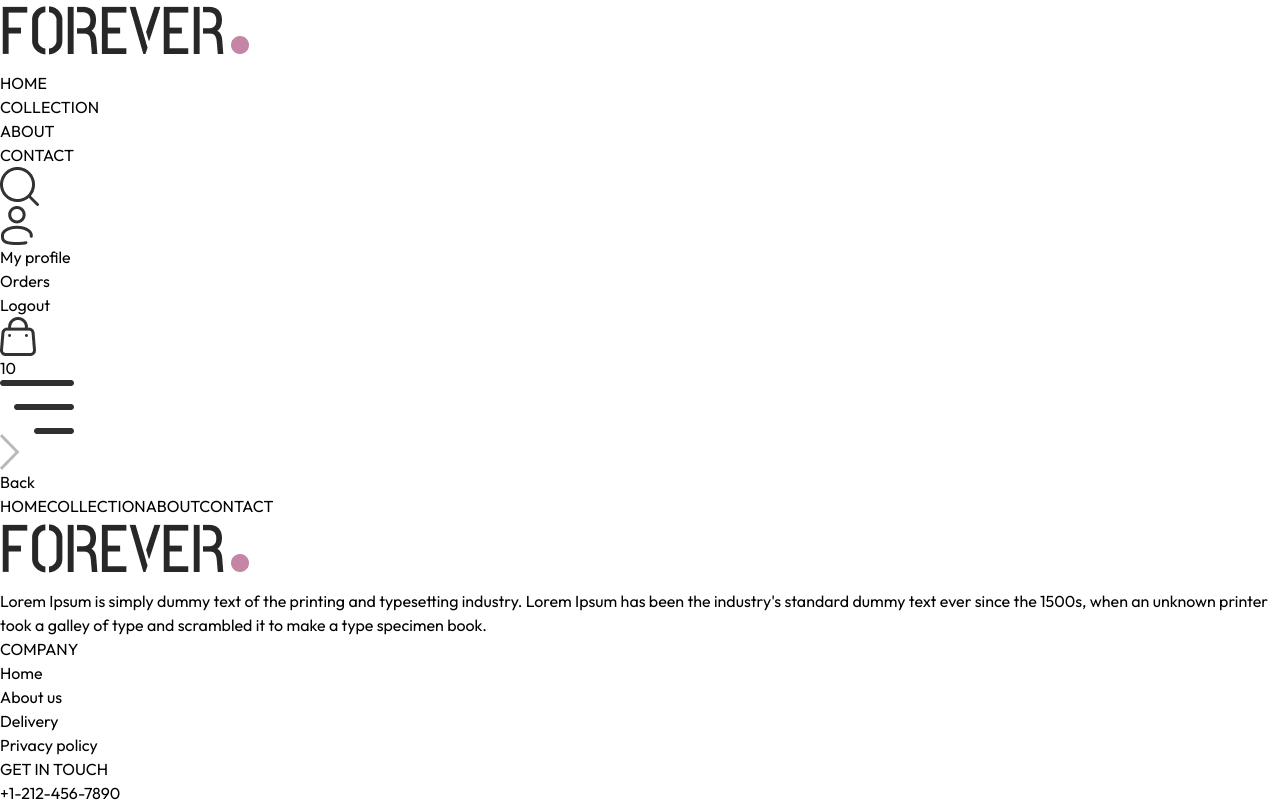
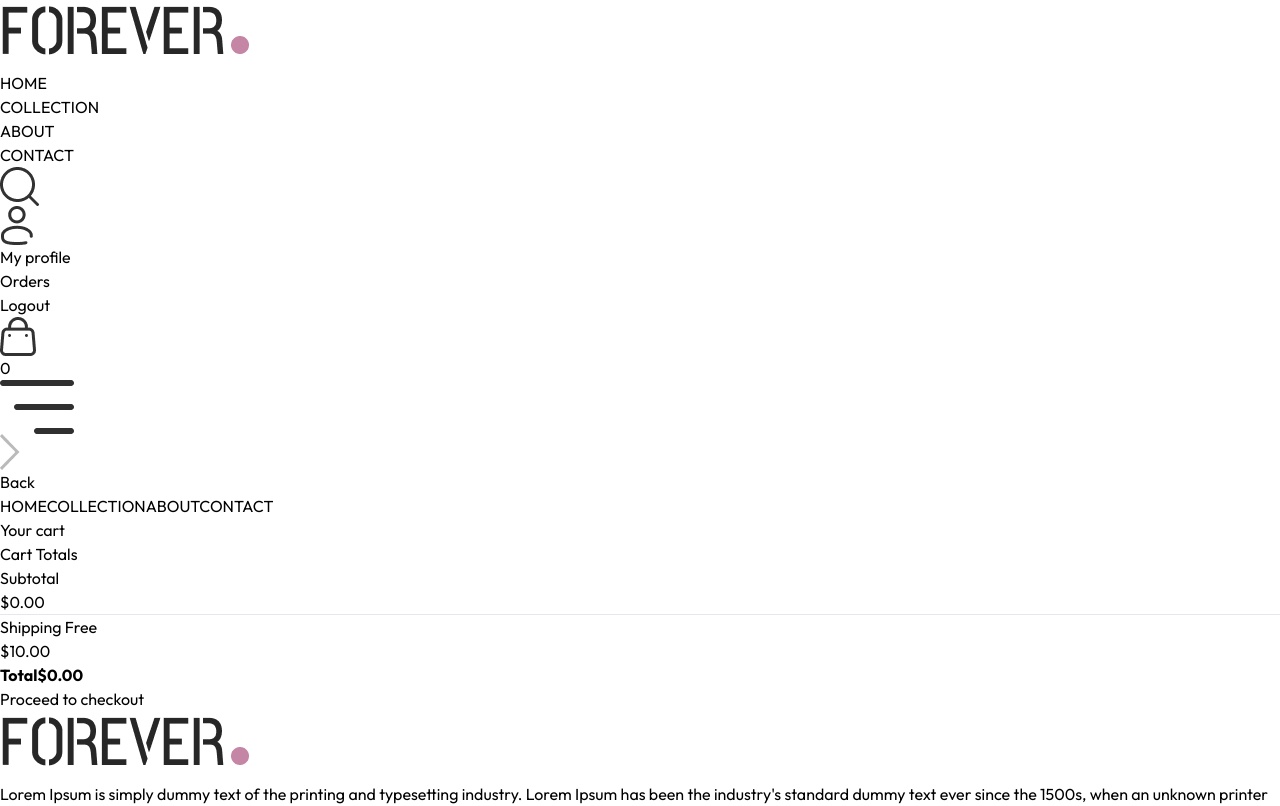
Before and after one commit to khlstudy/practice-project, a React app: page /cart in a window 1280 px wide. Shown: the top 806 px of the page. Built offline with nearby package versions, Linux system fonts and the light colour scheme; the HTML template or start-up script is replaced by a standard one.

Commit message:
add cart page

```diff
--- a/src/App.jsx
+++ b/src/App.jsx
@@ -12,10 +12,13 @@
 import Navbar from './components/Navbar';
 import Footer from './components/Footer';
 import SearchBar from './components/SearchBar';
+import { ToastContainer, toast } from 'react-toastify';
+import 'react-toastify/dist/ReactToastify.css';
 
 const App = () => {
   return (
     <div className='px-4 sm:px-[5vw] md:px-[7vw] lg:px-[9vw]'>
+      <ToastContainer />
       <Navbar />
       <SearchBar />
       <Routes>
--- /dev/null
+++ b/src/components/CartTotal.jsx
@@ -0,0 +1,40 @@
+import React, { useContext } from 'react';
+import Title from './Title';
+import { ShopContext } from '../context/ShopContext';
+
+const CartTotal = () => {
+  const { currency, delivery_fee, getCartAmount } = useContext(ShopContext);
+  return (
+    <div className='w-full'>
+      <div className='text2xl'>
+        <Title text1='Cart' text2='Totals' />
+      </div>
+      <div className='flex flex-col gap-2 mt-2 text-sm'>
+        <div className='flex justify-between'>
+          <p>Subtotal</p>
+          <p>
+            {currency}
+            {getCartAmount()}.00
+          </p>
+        </div>
+        <hr />
+        <div className='flex justify-between'>
+          <p>Shipping Free</p>
+          <p>
+            {currency}
+            {delivery_fee}.00
+          </p>
+        </div>
+        <div className='flex justify-between'>
+          <b>Total</b>
+          <b>
+            {currency}
+            {getCartAmount() === 0 ? 0 : getCartAmount() + delivery_fee}.00
+          </b>
+        </div>
+      </div>
+    </div>
+  );
+};
+
+export default CartTotal;
--- a/src/components/Navbar.jsx
+++ b/src/components/Navbar.jsx
@@ -5,7 +5,7 @@
 
 const Navbar = () => {
   const [visible, setVisible] = useState(false);
-  const { setShowSearch } = useContext(ShopContext);
+  const { setShowSearch, getCartCount } = useContext(ShopContext);
 
   return (
     <div className='flex items-center justify-between py-5 font-medium'>
@@ -56,7 +56,7 @@
         <Link to='/cart' className='relative'>
           <img src={assets.cart_icon} className='w-5 min-w-5' alt='' />
           <p className='absolute right-[-5px] bottom-[-5px] w-4 text-center leading-4 bg-black text-white aspect-square rounded-full text-[8px]'>
-            10
+            {getCartCount()}
           </p>
         </Link>
         <img
--- a/src/context/ShopContext.jsx
+++ b/src/context/ShopContext.jsx
@@ -1,12 +1,73 @@
 import { createContext, useState } from 'react';
 import { products } from '../assets/assets';
 export const ShopContext = createContext();
+import { useEffect } from 'react';
+import { toast } from 'react-toastify';
 
 const ShopContextProvider = props => {
   const currency = '$';
   const delivery_fee = 10;
   const [search, setSearch] = useState('');
   const [showSearch, setShowSearch] = useState(false);
+  const [cartItems, setCartItems] = useState({});
+
+  const addToCart = async (itemId, size) => {
+    if (!size) {
+      toast.error('Select Product Size');
+      return;
+    }
+
+    let cartData = structuredClone(cartItems);
+
+    if (cartData[itemId]) {
+      if (cartData[itemId][size]) {
+        cartData[itemId][size] += 1;
+      } else {
+        cartData[itemId][size] = 1;
+      }
+    } else {
+      cartData[itemId] = {};
+      cartData[itemId][size] = 1;
+    }
+    setCartItems(cartData);
+  };
+
+  const getCartCount = () => {
+    let totalCount = 0;
+    for (const items in cartItems) {
+      for (const item in cartItems[items]) {
+        try {
+          if (cartItems[items][item] > 0) {
+            totalCount += cartItems[items][item];
+          }
+        } catch (error) {}
+      }
+    }
+    return totalCount;
+  };
+
+  const updateQuantity = async (itemId, size, quantity) => {
+    let cartData = structuredClone(cartItems);
+
+    cartData[itemId][size] = quantity;
+
+    setCartItems(cartData);
+  };
+
+  const getCartAmount = () => {
+    let totalAmount = 0;
+    for (const items in cartItems) {
+      let itemInfo = products.find(product => product._id === items);
+      for (const item in cartItems[items]) {
+        try {
+          if (cartItems[items][item] > 0) {
+            totalAmount += itemInfo.price * cartItems[items][item];
+          }
+        } catch (error) {}
+      }
+    }
+    return totalAmount;
+  };
 
   const value = {
     products,
@@ -16,6 +77,11 @@
     setSearch,
     showSearch,
     setShowSearch,
+    cartItems,
+    addToCart,
+    getCartCount,
+    updateQuantity,
+    getCartAmount,
   };
 
   return (
--- a/src/pages/Cart.jsx
+++ b/src/pages/Cart.jsx
@@ -1,11 +1,104 @@
-import React from 'react'
+import React, { useContext, useEffect, useState } from 'react';
+import { ShopContext } from '../context/ShopContext';
+import Title from '../components/Title';
+import Product from './Product';
+import { assets } from '../assets/assets';
+import CartTotal from '../components/CartTotal';
 
 const Cart = () => {
+  const { products, currency, cartItems, updateQuantity } =
+    useContext(ShopContext);
+
+  const [cartData, setCartData] = useState([]);
+
+  useEffect(() => {
+    const tempData = [];
+    for (const items in cartItems) {
+      for (const item in cartItems[items]) {
+        if (cartItems[items][item] > 0) {
+          tempData.push({
+            _id: items,
+            size: item,
+            quantity: cartItems[items][item],
+          });
+        }
+      }
+    }
+    setCartData(tempData);
+  }, [cartItems]);
   return (
-    <div>
+    <div className='border-t pt-14'>
+      <div className='text-2xl mb-3'>
+        <Title text1='Your' text2='cart' />
+      </div>
+      <div>
+        {cartData.map((item, index) => {
+          const productData = products.find(
+            product => product._id === item._id
+          );
+          return (
+            <div
+              key={index}
+              className='py-4 border-t border-b text-gray-700 grid grid-cols-[4fr_0.5fr_0.5fr] sm:grid-cols-[4fr_2fr_0.5fr] items-center gap-4'
+            >
+              <div className='flex items-start gap-6'>
+                <img
+                  className='w-16 sm:w-20'
+                  src={productData.image[0]}
+                  alt=''
+                />
+                <div>
+                  <p className='text-xs sm:text-lg font-medium'>
+                    {productData.name}
+                  </p>
+                  <div className='flex items-center gap-5 mt-2'>
+                    <p>
+                      {currency}
+                      {productData.price}
+                    </p>
+                    <p className='px-2 sm:px-3 sm:py-1 border bg-slate-50'>
+                      {item.size}
+                    </p>
+                  </div>
+                </div>
+              </div>
+              <input
+                onChange={e =>
+                  e.target.value === ' ' || e.target.value === '0'
+                    ? null
+                    : updateQuantity(
+                        item._id,
+                        item.size,
+                        Number(e.target.value)
+                      )
+                }
+                className='border max-w-10 sm:max-w-20 px-1 sm:px-2 py-1'
+                type='number'
+                min={1}
+                defaultValue={item.quantity}
+              />
+              <img
+                onClick={() => updateQuantity(item._id, item.size, 0)}
+                className='w-4 mr-4 sm:w-5 cursor-pointer'
+                src={assets.bin_icon}
+                alt=''
+              />
+            </div>
+          );
+        })}
+      </div>
+      <div className='flex justify-end my-20'>
+        <div className='w-full sm:w-[450px]'>
+          <CartTotal />
+          <div className='w-full text-end'>
+            <button className='bg-black text-white test-sm my-8 px-8 py-3 uppercase'>
+              Proceed to checkout
+            </button>
+          </div>
+        </div>
+      </div>
+    </div>
+  );
+};
 
-    </div>
-  )
-}
-
-export default Cart
+export default Cart;
--- a/src/pages/Product.jsx
+++ b/src/pages/Product.jsx
@@ -6,7 +6,7 @@
 
 const Product = () => {
   const { productId } = useParams();
-  const { products, currency } = useContext(ShopContext);
+  const { products, currency, addToCart } = useContext(ShopContext);
   const [productData, setProductData] = useState();
   const [image, setImage] = useState('');
   const [size, setSize] = useState('');
@@ -15,7 +15,6 @@
     products.map(item => {
       if (item._id === productId) {
         setProductData(item);
-        console.log(item);
 
         setImage(item.image[0]);
 
@@ -83,7 +82,10 @@
               ))}
             </div>
           </div>
-          <button className='bg-black text-white px-8 py-3 text-sm active:bg-gray-700'>
+          <button
+            onClick={() => addToCart(productData._id, size)}
+            className='bg-black text-white px-8 py-3 text-sm active:bg-gray-700'
+          >
             ADD TO CART
           </button>
           <hr className='mt-8 sm:w-4/5' />
```
